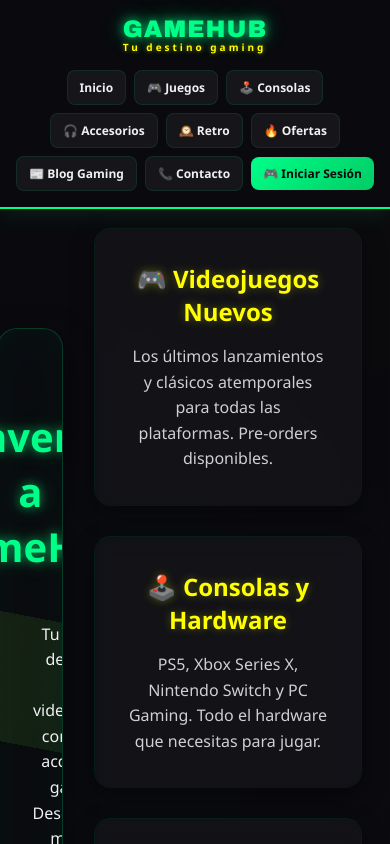
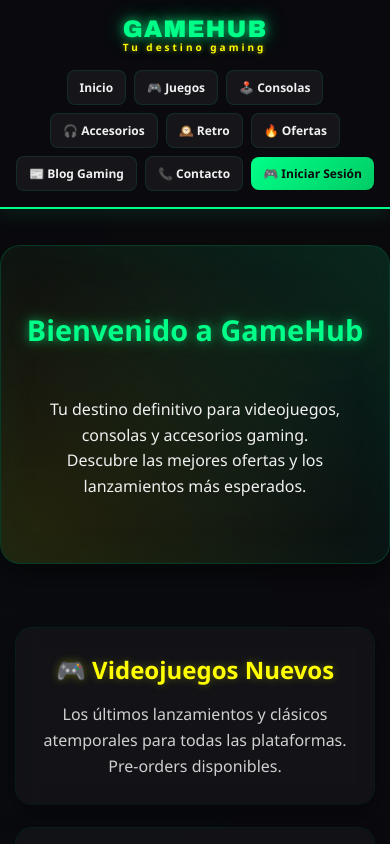
Before and after one commit to TheRexInformatics/gamehub-fullstack, a React (Vite) app in the folder proyecto-frontend/: page /home in a window 390 px wide. Shown: the top 844 px of the page. Built offline with nearby package versions, Linux system fonts and the light colour scheme.

Commit message:
CSS Actualizado

```diff
--- a/proyecto-frontend/src/assets/style.css
+++ b/proyecto-frontend/src/assets/style.css
@@ -1,5 +1,5 @@
 /* ==================================
- * GAMEHUB - NUEVO ESTILO MODERNO
+ * GAMEHUB - ESTILO NEON MODERNO
  * Colores: Verde Neon (#00ff88), Negro (#0a0a0f), Amarillo Neon (#ffff00)
  * ================================== */
 
@@ -300,7 +300,7 @@ nav ul li a:hover {
 }
 
 /* ==================================
-   HERO SECTION NEON
+   HERO SECTION NEON - PARA TODAS LAS PÁGINAS
    ================================== */
 .hero {
     text-align: center;
@@ -361,7 +361,7 @@ nav ul li a:hover {
 }
 
 /* ==================================
-   FEATURE CARDS NEON
+   FEATURE CARDS NEON - PARA HOMEPAGE
    ================================== */
 .features {
     display: grid;
@@ -427,6 +427,44 @@ nav ul li a:hover {
     font-size: 1rem;
     position: relative;
     z-index: 1;
+}
+
+/* ==================================
+   CONTENIDO PRINCIPAL - GENERAL
+   ================================== */
+main {
+    flex: 1;
+    display: flex;
+    flex-direction: column;
+    align-items: center;
+    width: 100%;
+    position: relative;
+    z-index: 1;
+    padding: 20px 0 40px;
+    min-height: calc(100vh - 5rem - 100px);
+}
+
+/* ==================================
+   CORRECCIÓN ESPECÍFICA SOLO PARA HOMEPAGE
+   ================================== */
+/* Esto asegura que SOLO en el HomePage el hero y features se apilen correctamente */
+main:not(.contact-main):not(.cart-outer):not(.blog-main):not(.producto-detalle) {
+    display: flex;
+    flex-direction: column;
+    align-items: center;
+    gap: 0;
+}
+
+/* Hero más separado SOLO en HomePage */
+main:not(.contact-main):not(.cart-outer):not(.blog-main):not(.producto-detalle) .hero {
+    margin-bottom: 4rem;
+    width: 100%;
+}
+
+/* Features debajo del hero SOLO en HomePage */
+main:not(.contact-main):not(.cart-outer):not(.blog-main):not(.producto-detalle) .features {
+    margin-top: 0;
+    width: 100%;
 }
 
 /* ==================================
@@ -952,83 +990,6 @@ tbody tr:nth-child(even):hover {
 }
 
 /* ==================================
-   RESPONSIVE DESIGN
-   ================================== */
-@media (max-width: 1024px) {
-    .features {
-        grid-template-columns: repeat(auto-fit, minmax(250px, 1fr));
-    }
-
-    nav ul {
-        gap: 0.5rem;
-    }
-
-    nav ul li a {
-        padding: 0.5rem 1rem;
-        font-size: 13px;
-    }
-}
-
-@media (max-width: 768px) {
-    header {
-        flex-direction: column;
-        height: auto;
-        padding: 1rem;
-        gap: 1rem;
-    }
-
-    nav ul {
-        flex-wrap: wrap;
-        justify-content: center;
-        gap: 0.5rem;
-    }
-
-    nav ul li a {
-        padding: 0.5rem 0.75rem;
-        font-size: 12px;
-    }
-
-    .hero h1 {
-        font-size: 2.5rem;
-    }
-
-    .hero p {
-        font-size: 1rem;
-    }
-
-    .productos-grid {
-        grid-template-columns: repeat(auto-fill, minmax(250px, 1fr));
-        gap: 1rem;
-        padding: 1rem;
-    }
-
-    .footer-content {
-        flex-direction: column;
-        text-align: center;
-    }
-
-    .footer-links {
-        justify-content: center;
-        gap: 1rem;
-    }
-}
-
-@media (max-width: 480px) {
-    .footer-links {
-        flex-direction: column;
-        gap: 0.5rem;
-    }
-
-    .logo::before {
-        font-size: 1.5rem;
-    }
-
-    .logo::after {
-        font-size: 0.625rem;
-    }
-}
-
-/* ==================================
    ANIMACIONES ESPECIALES
    ================================== */
 @keyframes cartBounce {
@@ -1079,6 +1040,131 @@ tbody tr:nth-child(even):hover {
     margin: 1.5rem 0;
     text-align: center;
     animation: glow 2s ease-in-out infinite;
+}
+
+/* ==================================
+   RESPONSIVE DESIGN
+   ================================== */
+@media (max-width: 1024px) {
+    .features {
+        grid-template-columns: repeat(auto-fit, minmax(250px, 1fr));
+    }
+
+    nav ul {
+        gap: 0.5rem;
+    }
+
+    nav ul li a {
+        padding: 0.5rem 1rem;
+        font-size: 13px;
+    }
+
+    .hero h1 {
+        font-size: 2.8rem;
+    }
+}
+
+@media (max-width: 768px) {
+    header {
+        flex-direction: column;
+        height: auto;
+        padding: 1rem;
+        gap: 1rem;
+    }
+
+    nav ul {
+        flex-wrap: wrap;
+        justify-content: center;
+        gap: 0.5rem;
+    }
+
+    nav ul li a {
+        padding: 0.5rem 0.75rem;
+        font-size: 12px;
+    }
+
+    .hero {
+        padding: 4rem 1.5rem;
+        margin: 1rem auto 3rem auto;
+    }
+
+    .hero h1 {
+        font-size: 2.2rem;
+    }
+
+    .hero p {
+        font-size: 1.1rem;
+    }
+
+    .features {
+        grid-template-columns: repeat(auto-fill, minmax(250px, 1fr));
+        gap: 1.5rem;
+        padding: 0 1.5rem 3rem;
+        margin-bottom: 3rem;
+    }
+
+    .productos-grid {
+        grid-template-columns: repeat(auto-fill, minmax(250px, 1fr));
+        gap: 1.5rem;
+        padding: 1.5rem;
+    }
+
+    .footer-content {
+        flex-direction: column;
+        text-align: center;
+    }
+
+    .footer-links {
+        justify-content: center;
+        gap: 1rem;
+    }
+
+    .user-icon {
+        font-size: 1.2rem;
+        padding: 6px;
+        min-width: 36px;
+        min-height: 36px;
+    }
+
+    .dropdown-menu {
+        position: fixed;
+        right: 10px;
+        top: 80px;
+        min-width: 150px;
+        z-index: 1001;
+    }
+}
+
+@media (max-width: 480px) {
+    .footer-links {
+        flex-direction: column;
+        gap: 0.5rem;
+    }
+
+    .logo::before {
+        font-size: 1.5rem;
+    }
+
+    .logo::after {
+        font-size: 0.625rem;
+    }
+
+    .hero h1 {
+        font-size: 1.8rem;
+    }
+
+    .hero p {
+        font-size: 1rem;
+    }
+
+    .features {
+        grid-template-columns: 1fr;
+        padding: 0 1rem 2rem;
+    }
+
+    .feature-card {
+        padding: 1.5rem;
+    }
 }
 
 /* Efecto de partículas para fondos especiales */
```
